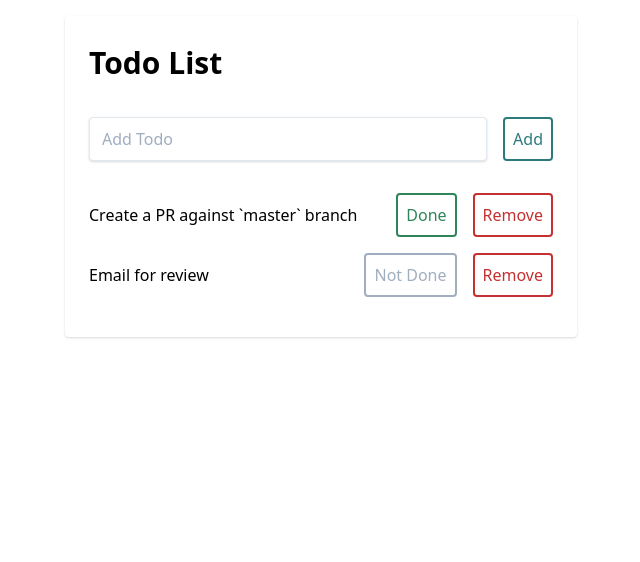
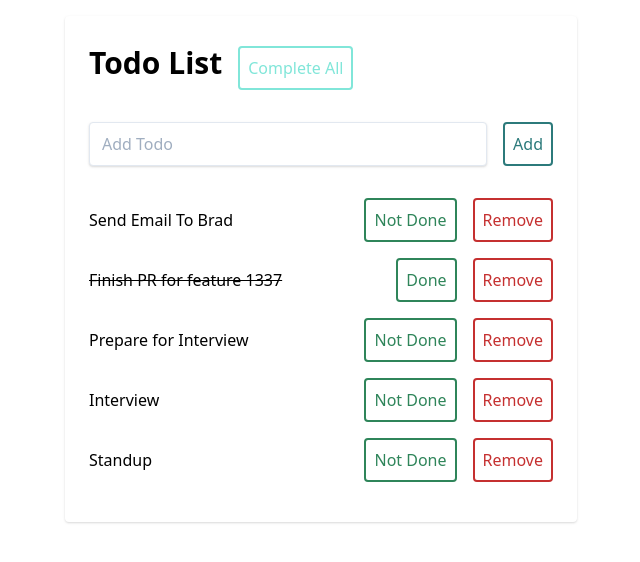
Before and after one commit to AgencyPMG/ProgrammingChallenges, a React (Create React App) app in the folder frontend-test-react/: page / in a window 1280 px wide. Shown: the top 562 px of the page, without its empty margins (319-959 px from the left). Built offline with nearby package versions, Linux system fonts and the light colour scheme.

Commit message:
first draft

```diff
--- a/frontend-test-react/public/index.html
+++ b/frontend-test-react/public/index.html
@@ -7,7 +7,7 @@
     <meta name="theme-color" content="#000000" />
     <meta
       name="description"
-      content="Web site created using create-react-app"
+      content="Web site created using create-react-app for PMG Front-End Coding Challenge."
     />
     <link rel="apple-touch-icon" href="%PUBLIC_URL%/logo192.png" />
     <!--
@@ -24,7 +24,7 @@
       work correctly both with client-side routing and a non-root public URL.
       Learn how to configure a non-root public URL by running `npm run build`.
     -->
-    <title>React App</title>
+    <title>Todo List</title>
   </head>
   <body>
     <noscript>You need to enable JavaScript to run this app.</noscript>
--- a/frontend-test-react/src/App.js
+++ b/frontend-test-react/src/App.js
@@ -6,7 +6,7 @@ function App() {
 
   return (
     <div className="App">
-      <TodoList  todos={todos} />
+      <TodoList todos={todos} />
     </div>
   );
 }
--- a/frontend-test-react/src/components/todos/Todo.js
+++ b/frontend-test-react/src/components/todos/Todo.js
@@ -1,18 +1,17 @@
 import React from 'react';
 
-export class Todo extends React.Component {
-    render() {
-        const { todo, additionalProp } = this.props;
-        return <h4
-        >
-            {todo.content} {additionalProp}
-        </h4>;
-    }
+// export class Todo extends React.Component {
+//     render() {
+//         const { todo, additionalProp } = this.props;
+//         return <h4>
+//             {todo.content} {additionalProp}
+//         </h4>;
+//     }
+// }
+
+export function Todo({ todo, additionalProp }) {
+    return <h4
+    >
+        {todo.content} {additionalProp}
+    </h4>;
 }
-
-// export function Todo({ todo, additionalProp }) {
-//     return <h4
-//     >
-//         {todo.content} {additionalProp}
-//     </h4>;
-// }
--- /dev/null
+++ b/frontend-test-react/src/components/todos/TodoItem.js
@@ -0,0 +1,31 @@
+import React from 'react';
+
+export default function ToDoItem({ item, i, toggleTodo, removeTodo}) {
+  return (
+    <div key={i} className="flex mb-4 items-center justify-between">
+        <div>
+            <div
+                className={`flex-grow text-gray-darkes ${item.status === 'incomplete' ? '' : 'line-through'}`}
+            >
+                {item.content}
+            </div>
+        </div>
+        <div>
+            <button
+                className="flex-no-shrink p-2 ml-4 mr-2 border-2 rounded hover:text-white text-green-700 border-green-700 hover:bg-green-700"
+                onClick={toggleTodo}
+                data-id={i}
+            >
+                {item.status === 'incomplete' ? 'Not Done' : 'Done'}
+            </button>
+            <button
+                className="flex-no-shrink p-2 ml-2 border-2 rounded text-red-700 border-red-700 hover:text-white hover:bg-red-700"
+                onClick={removeTodo}
+                data-id={i}
+            >
+                Remove
+            </button>
+        </div>
+    </div>
+  );
+}
--- a/frontend-test-react/src/components/todos/TodoList.js
+++ b/frontend-test-react/src/components/todos/TodoList.js
@@ -1,82 +1,124 @@
-import React from 'react';
+import React, { useState } from 'react';
+import TodoItem from './TodoItem';
 
-export function TodoList() {
+export function TodoList(props) {
+    const [todos, setTodos] = useState(props.todos); // props.todo
+    const [newTodo, setNewTodo] = useState('');
+    const [allComplete, setAllComplete] = useState(false);
+
+    const updateInput = function(e) {
+        setNewTodo(e.target.value);
+    }
+    const addTodo = function(e) {
+        if (e.key === 'Enter' || e.target.innerHTML === 'Add') {
+            if (newTodo.length > 0) {
+                let updated = [...todos];
+                updated.push({
+                    id: todos.length,
+                    content: newTodo,
+                    status: 'incomplete',
+                    date_created: Date.now(),
+                    date_due: Date.now() + 10000
+                });
+                setTodos(updated);
+                setNewTodo('');
+            }
+        }
+    }
+    const toggleTodo = function(e) {
+        let allComplete = true;
+        // let updated = [...todos].map(item => {
+        //     if (parseInt(e.target.dataset.id) === parseInt(item.id)) {
+        //         item.status = item.status === 'incomplete' ? 'complete' : 'incomplete';
+        //     }
+        //     if (item.status !== 'complete') {
+        //         allComplete = false;
+        //      }
+        //     return item;
+        // });
+        let updated = [...todos];
+        updated[e.target.dataset.id].status = updated[e.target.dataset.id].status === 'incomplete' ? 'complete' : 'incomplete';
+        updated.forEach(item => {
+            if (item.status !== 'complete') {
+                allComplete = false;
+            }
+        })
+        setTodos(updated);
+        setAllComplete(allComplete);
+    }
+    const removeTodo = function(e) {
+        let updated = [...todos].filter((item) => {
+            if (parseInt(e.target.dataset.id) !== parseInt(item.id)) {
+                return item;
+            }
+        });
+        setTodos(updated.length > 0 ? updated : []);
+        setAllComplete(updated.length > 0 ? true : false)
+    }
+    const completeAll = function() {
+        let updated = [...todos];
+        if (updated.length > 0) {
+            updated.map((item) => {
+                item.status = 'complete';
+                return item;
+            });
+            setTodos(updated);
+            setAllComplete(true);
+        }
+    }
+    const removeAll = function() {
+        setTodos([]);
+        setAllComplete(false);
+    }
+
     return (
-        <div
-            className="h-100 w-full flex items-center justify-center bg-teal-lightest font-sans"
-        >
-            <div
-                className="bg-white rounded shadow p-6 m-4 w-full lg:w-2/5"
-            >
-                <div
-                    className="mb-4"
-                >
+        <div className="h-100 w-full flex items-center justify-center bg-teal-lightest font-sans">
+            <div className="bg-white rounded shadow p-6 m-4 w-full lg:w-2/5">
+                <div className="mb-4">
+                    {/* Title */}
                     <h1
-                        className="text-gray-darkest text-3xl font-bold"
+                        className="text-gray-darkest text-3xl font-bold inline-block"
                     >
                         Todo List
                     </h1>
-                    <div
-                        className="flex my-8"
+                    {allComplete ?
+                    <button
+                        className="flex-no-shrink p-2 ml-4 mr-2 border-2 rounded hover:text-white text-red-300 border-red-300 hover:bg-red-300 inline-block"
+                        onClick={removeAll}
                     >
+                        Remove All
+                    </button>
+                    :
+                    <button
+                        className="flex-no-shrink p-2 ml-4 mr-2 border-2 rounded hover:text-white text-teal-300 border-teal-300 hover:bg-teal-300 inline-block"
+                        onClick={completeAll}
+                    >
+                        Complete All
+                    </button>
+                    }
+                    {/* New Todo */}
+                    <div className="flex my-8">
                         <input
                             className="shadow appearance-none border rounded w-full py-2 px-3 mr-4 text-gray-darker"
                             placeholder="Add Todo"
+                            value={newTodo}
+                            onChange={updateInput}
+                            onKeyDown={addTodo}
                         />
                         <button
                             className="flex-no-shrink p-2 border-2 rounded text-teal-700 border-teal-700 hover:text-white hover:bg-teal-700"
+                            onClick={addTodo}
                         >
                             Add
                         </button>
                     </div>
                 </div>
                 <div>
-                    <div
-                        className="flex mb-4 items-center justify-between"
-                    >
-                        <div>
-                            <div
-                                className="flex-grow text-gray-darkest"
-                            >
-                                Create a PR against `master` branch
-                            </div>
-                        </div>
-                        <div>
-                            <button
-                                className="flex-no-shrink p-2 ml-4 mr-2 border-2 rounded hover:text-white text-green-700 border-green-700 hover:bg-green-700"
-                            >
-                                Done
-                            </button>
-                            <button
-                                className="flex-no-shrink p-2 ml-2 border-2 rounded text-red-700 border-red-700 hover:text-white hover:bg-red-700"
-                            >
-                                Remove
-                            </button>
-                        </div>
-                    </div>
-                    <div
-                        className="flex mb-4 items-center justify-between"
-                    >
-                        <div>
-                            <div
-                                className="flex-grow"
-                            >
-                                Email for review
-                            </div>
-                        </div>
-                        <div>
-                            <button
-                                className="flex-no-shrink p-2 ml-4 mr-2 border-2 rounded hover:text-white text-gray-500 border-gray-500 hover:bg-gray-500"
-                            >
-                                Not Done
-                            </button>
-                            <button
-                                className="flex-no-shrink p-2 ml-2 border-2 rounded text-red-700 border-red-700 hover:text-white hover:bg-red-700"
-                            >
-                                Remove
-                            </button>
-                        </div>
-                    </div>
+                    {/* Todo Items */}
+                    {todos.map((item, i) => {
+                        return <TodoItem item={item} i={i} toggleTodo={toggleTodo} removeTodo={removeTodo} />
+                    })}
+
                 </div>
             </div>
         </div>
```
